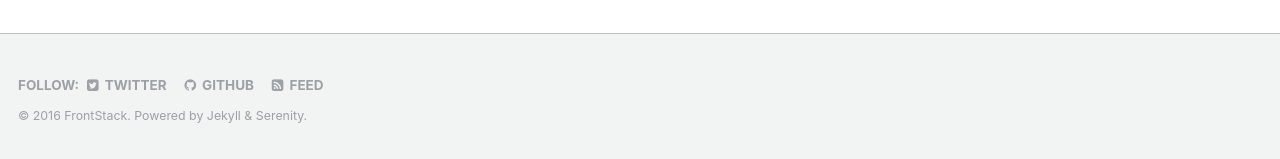
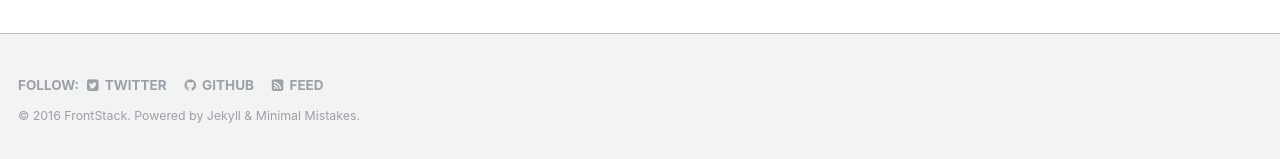
Before and after one commit to fqj/serenity-frontstack.github.io, a Jekyll site: the page built from _pages/home.md, in a window 1280 px wide. Shown: the part 1266-1425 px from the top of the page. Built offline with Jekyll 4.4.1, drawn with Linux system fonts in a browser that asks for light colours.

Commit message:
Fix proper template use attribution on footer

```diff
--- a/_includes/footer.html
+++ b/_includes/footer.html
@@ -21,4 +21,4 @@
   </ul>
 </div>
 
-<div class="page__footer-copyright">&copy; {{ site.time | date: '%Y' }} {{ site.name | default: site.title }}. {{ site.data.ui-text[site.locale].powered_by | default: "Powered by" }} <a href="http://jekyllrb.com" rel="nofollow">Jekyll</a> &amp; <a href="#" rel="nofollow">Serenity</a>.</div>
+<div class="page__footer-copyright">&copy; {{ site.time | date: '%Y' }} {{ site.name | default: site.title }}. {{ site.data.ui-text[site.locale].powered_by | default: "Powered by" }} <a href="http://jekyllrb.com" rel="nofollow">Jekyll</a> &amp; <a href="https://mademistakes.com/work/minimal-mistakes-jekyll-theme/" rel="nofollow">Minimal Mistakes</a>.</div>
```
